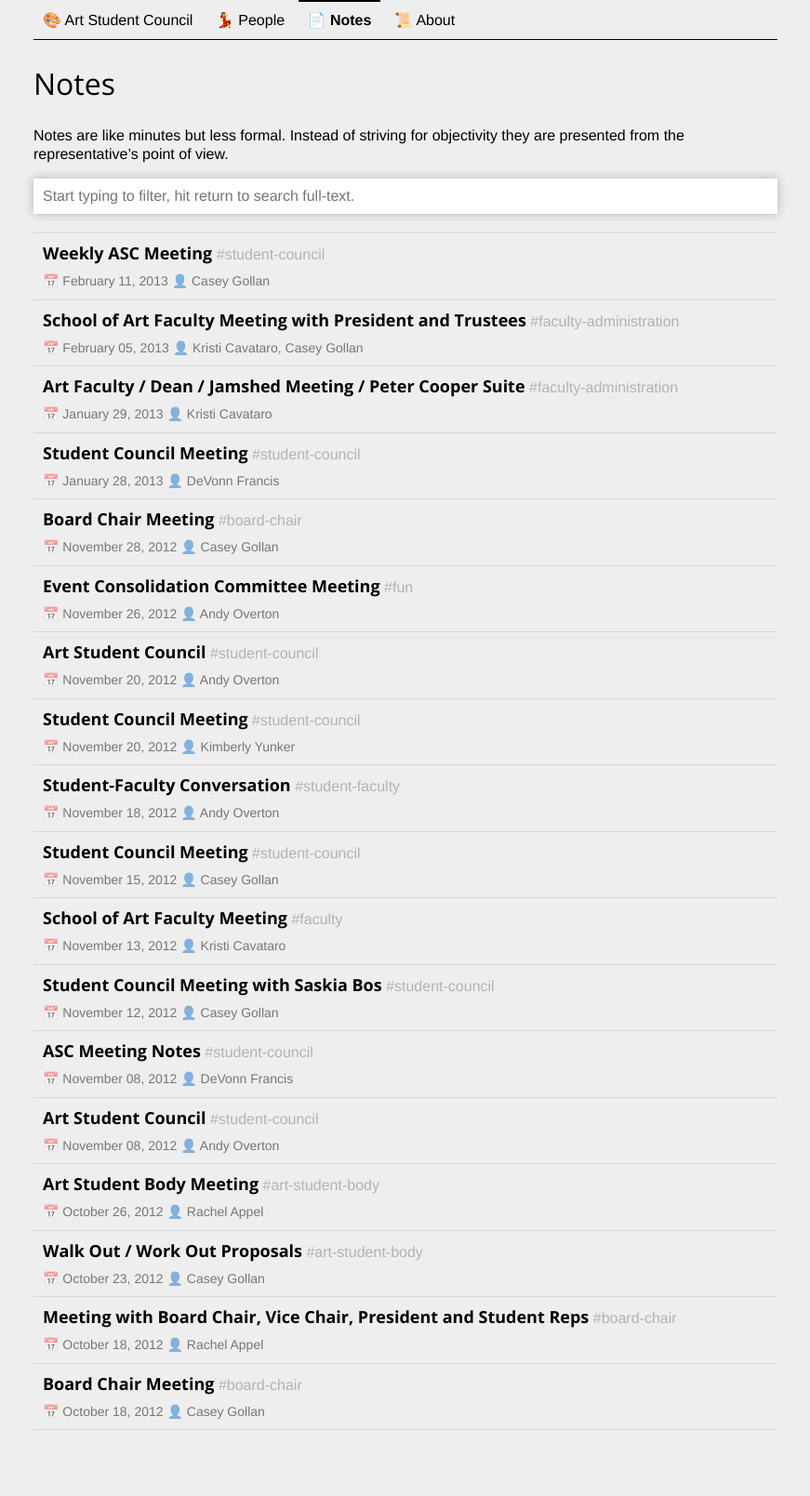
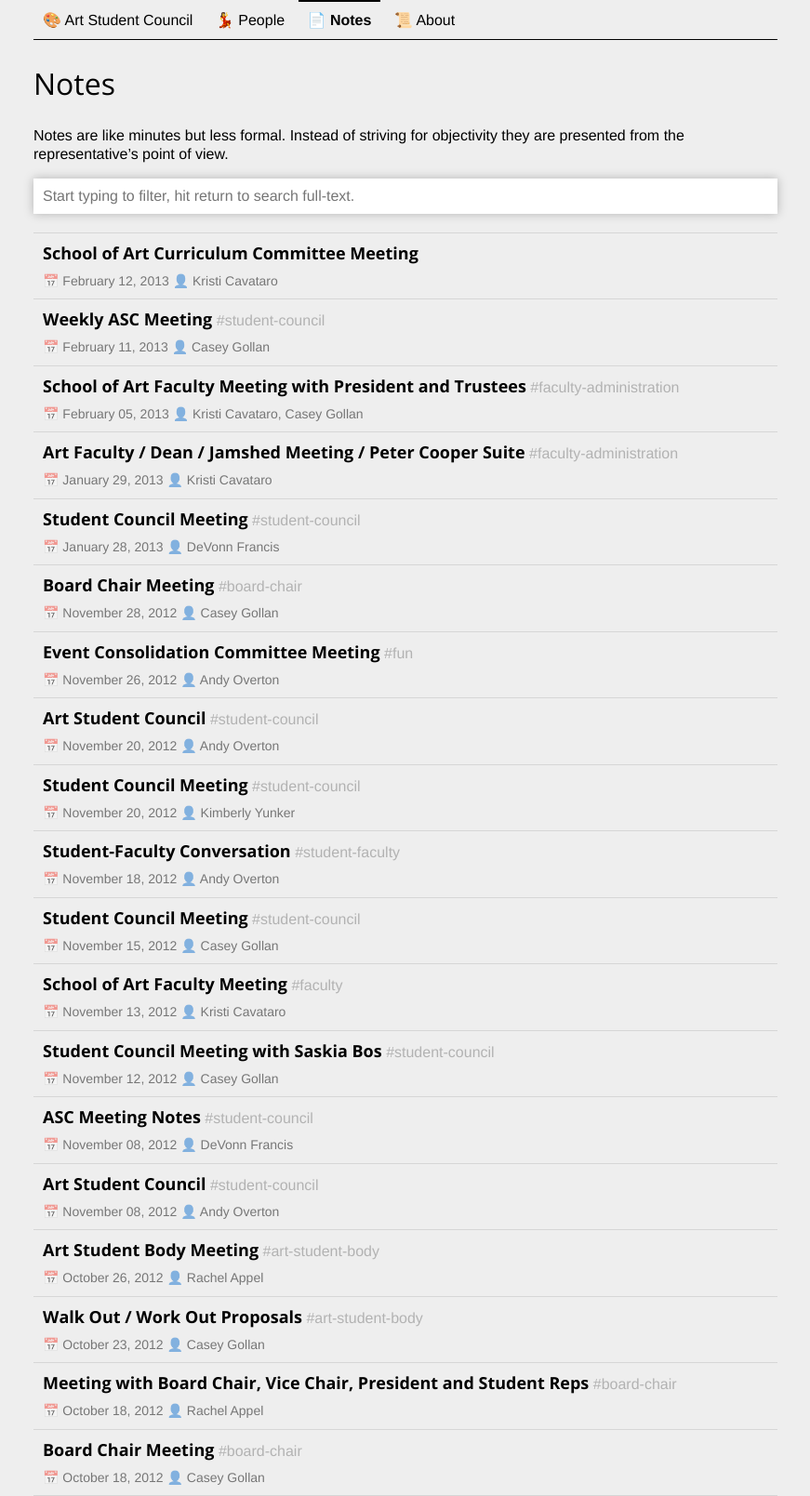
Before and after one commit to CooperASC/cooperasc.github.com, a Jekyll site: the page built from notes-index.md, in a window 1280 px wide. Shown: the whole page at 93% size, without its empty margins (204-1075 px from the left). Built offline with Jekyll 4.4.1, drawn with Linux system fonts in a browser that asks for light colours; nearby versions of some CDN libraries; before the commit the page ends 1538 px from its top, so only the background shows below that.

Commit message:
Formatting info

```diff
--- a/_posts/notes/2013-02-12-curriculum-committee-kristi.md
+++ b/_posts/notes/2013-02-12-curriculum-committee-kristi.md
@@ -1,3 +1,18 @@
+---
+# MEETING OR EVENT INFO
+title: School of Art Curriculum Committee Meeting
+notetaker: Kristi Cavataro
+tags:
+
+# SITE STUFF YOU CAN EDIT
+published: true
+
+# SITE STUFF YOU SHOULDN'T EDIT
+layout: notes-single
+category: notes
+filepath: _posts/notes/2013-02-12-curriculum-committee-kristi.md
+---
+
 School of Art Curriculum Committee Meeting (Kristi's Notes)
 
 Tuesday Feb 12, 2013, 9:00-10:30AM / Peter Cooper Suite
```
